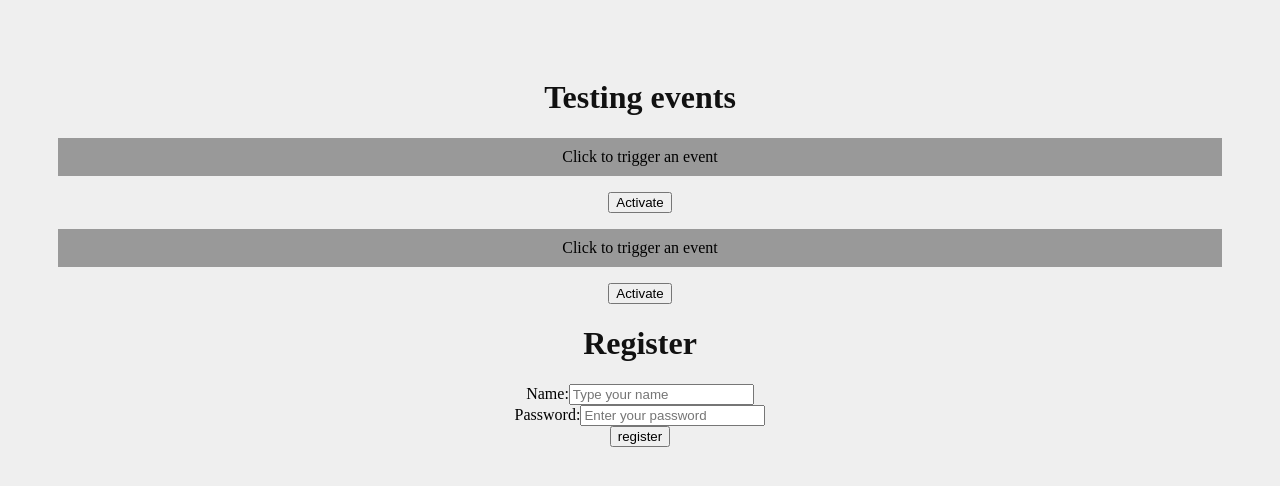
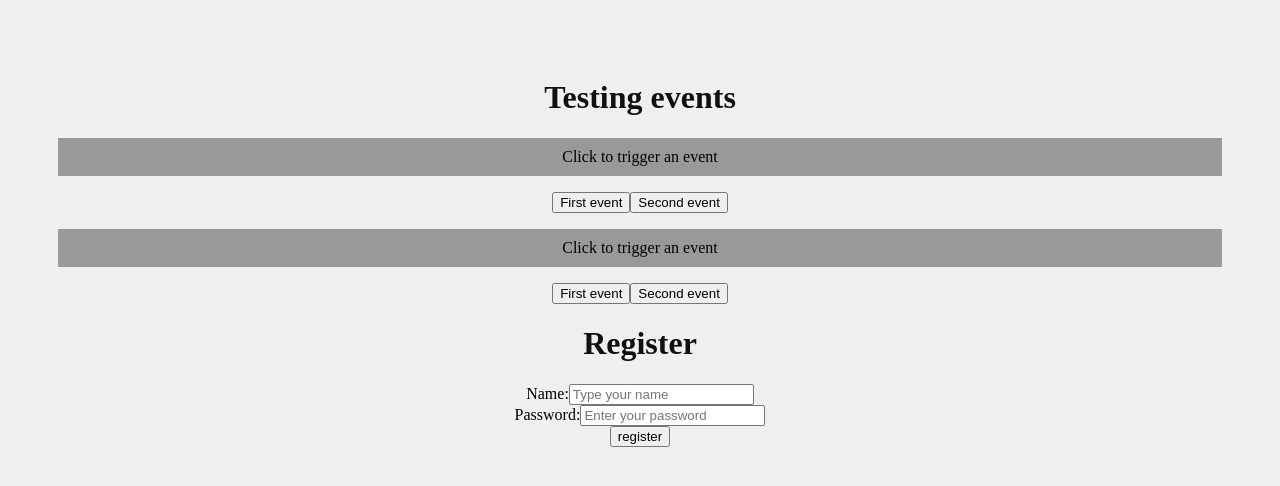
Before and after one commit to Ravelos/My-app, a React (Create React App) app: page / in a window 1280 px wide. Shown: the top 486 px of the page. Built offline with nearby package versions, Linux system fonts and the light colour scheme.

Commit message:
creating event componet based on props

```diff
--- a/src/components/Event.js
+++ b/src/components/Event.js
@@ -1,13 +1,20 @@
+import Button from "./event/Button"
+
 function Event({number}){
 
     function myEvent(){
-        console.log(`I was activated ${number}`)
+        console.log('activating first event')
+    }
+
+    function secondEvent(){
+        console.log('activating second event')
     }
 
     return(
         <div>
             <p>Click to trigger an event</p>
-            <button onClick={myEvent}>Activate</button>
+            <Button event={myEvent} text="First event"/>
+            <Button event={secondEvent} text="Second event"/>
         </div>
 
     )
```
